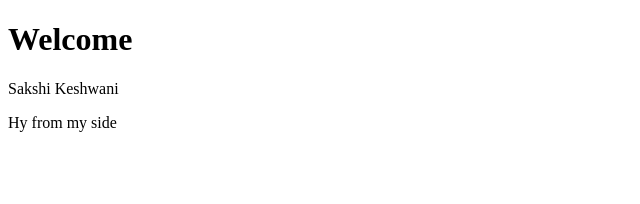
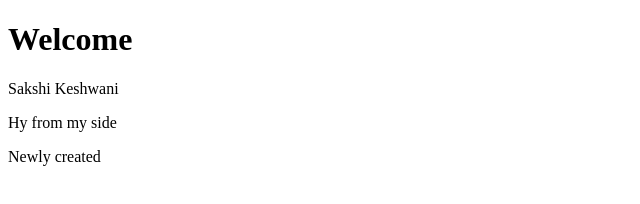
Before and after one commit to Sushfesh/git-test, a plain HTML site: page index.html in a window 1280 px wide. Shown: the whole page, without its empty margins (0-640 px from the left). Drawn offline with Linux system fonts and the light colour scheme.

Commit message:
New p added

```diff
--- a/index.html
+++ b/index.html
@@ -8,6 +8,7 @@
 <h1>Welcome</h1>
 <p>Sakshi Keshwani</p>
 <p>Hy from my side</p>
+<p>Newly created</p>
 
 </body>
 </html>
```
